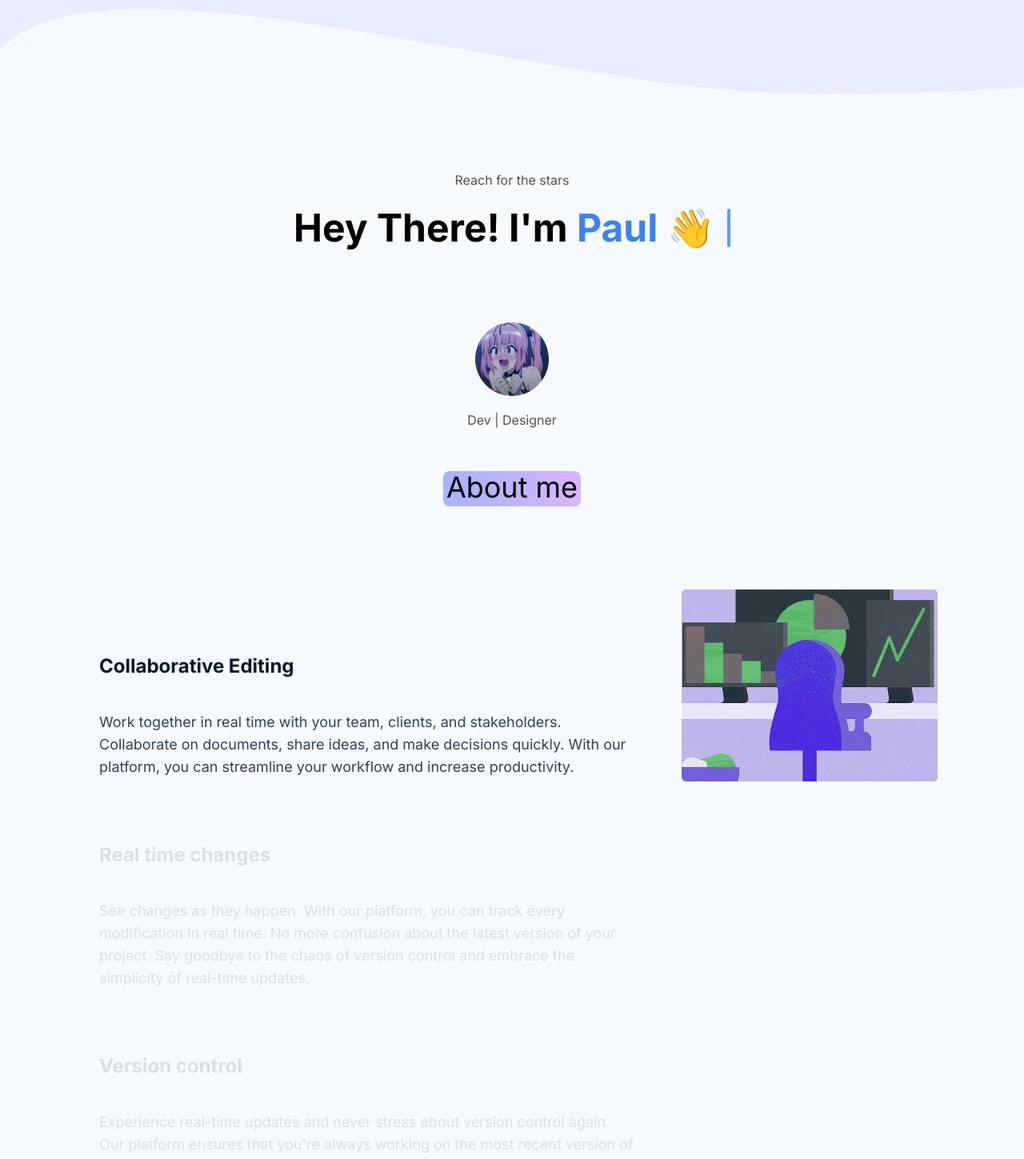
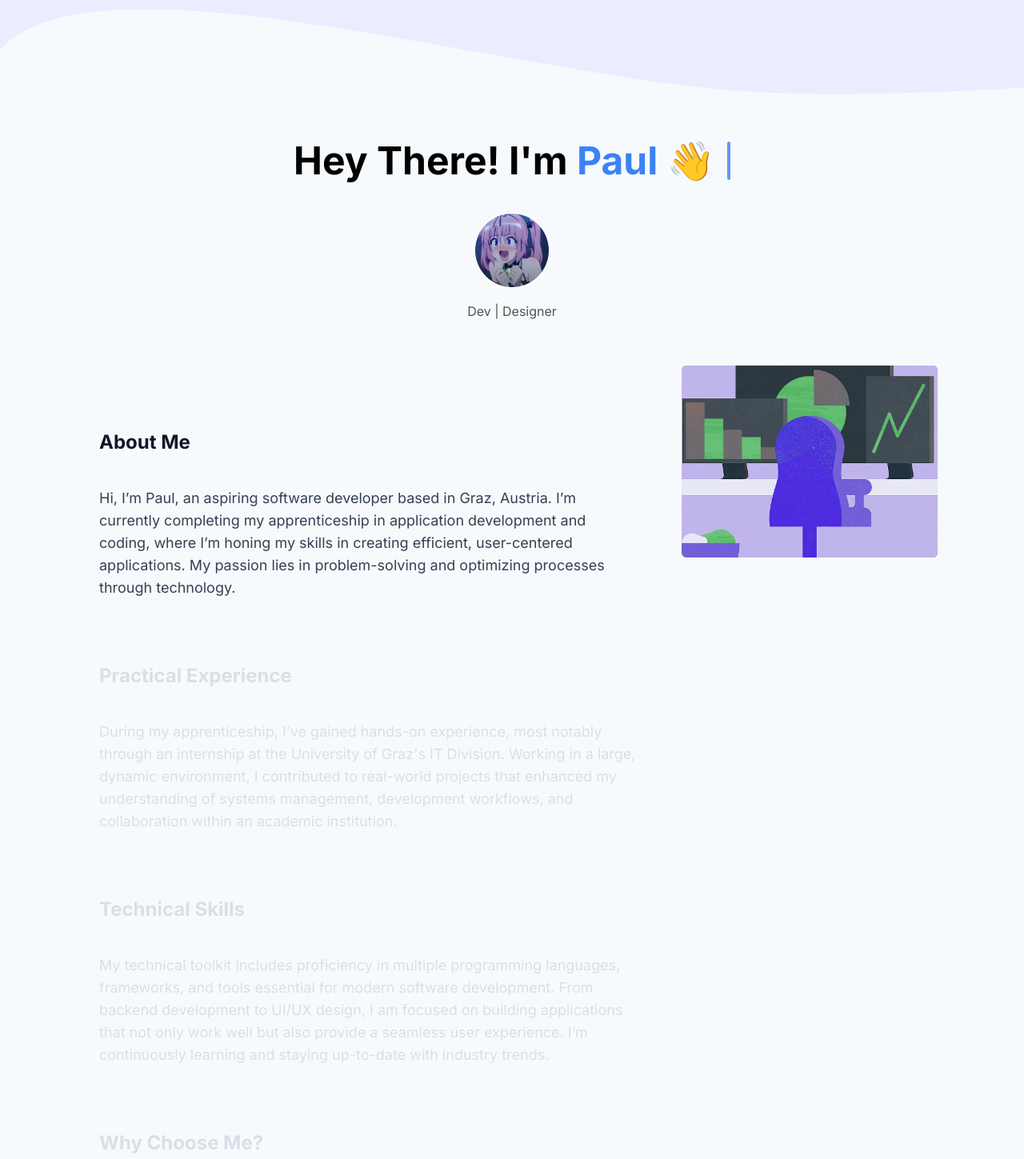
Before and after one commit to paulp111/portfolio, a Next.js app: page / in a window 1280 px wide. Shown: the part 820-2269 px from the top of the page at 80% size. Built offline with nearby package versions, Linux system fonts and the light colour scheme.

Commit message:
changed text in hoveraware, page, stickyscroll, added links to github

```diff
--- a/src/app/page.tsx
+++ b/src/app/page.tsx
@@ -10,13 +10,12 @@ import { StaticHighlight } from "@/components/ui/static-highlight";
 import { Navbar } from "@/components/Navbar";
 import { Footer } from "@/components/Footer";
 import ScrollToTopButton from "@/components/ScrollToTopButton";
-import { DirectionAwareHoverDemo } from "@/components/DirectionAwareHoverCard";
 import ScrollDownButton from "@/components/ScrollDownButton";
 import { ElonCard } from "@/components/ElonCard";
-import { Introduction } from "@/components/Introduction";
 import { RoundedImageWithTooltip } from "@/components/RoundedImageWithTooltip";
 import { TypewriterEffectSmoothDemo } from "@/components/TypewriterEffectSmoothDemo";
 import { StickyScrollRevealDemo } from "@/components/StickyScrollRevealDemo";
+import { DirectionAwareHover } from "@/components/ui/direction-aware-hover";
 
 export default function MainPage() {
   return (
@@ -43,25 +42,20 @@ export default function MainPage() {
             backgroundRepeat: "no-repeat",
           }}
         ></div>
-        {/* Typewriter */}
-        <div className="flex flex-col items-center justify-center h-[19rem]">
+
+        {/* About me Section */}
+        <div className="flex flex-col items-center justify-center mt-4">
           <TypewriterEffectSmoothDemo />
         </div>
-        {/* Testing RoundedImageWithTooltip under Introduction */}
-        <div className="flex flex-col items-center justify-center h-[5rem]">
-          <RoundedImageWithTooltip
-            imageUrl="/images/nana.JPEG"
-            altText="Description of image"
-            name="Nana"
-            designation="Your Designation"
-          />
+
+        {/* RoundedImageWithTooltip */}
+        <div className="flex flex-col items-center justify-center mt-4">
+          <RoundedImageWithTooltip imageUrl="/images/nana.JPEG" />
         </div>
 
         {/* Sticky Scroll Reveal Demo */}
-        <div className="flex flex-col items-center justify-center min-h-screen pt-20">
-          <StaticHighlight className="text-4xl mb-6">About me</StaticHighlight>
-          <StickyScrollRevealDemo />{" "}
-          {/* Adding the StickyScrollRevealDemo component */}
+        <div className="flex flex-col items-center justify-center min-h-screen pt-15">
+          <StickyScrollRevealDemo />
         </div>
 
         {/* Introduction
@@ -71,12 +65,10 @@ export default function MainPage() {
           </StaticHighlight>
           <Introduction />
         </div>
-*/}
+        */}
 
         <div className="flex flex-col items-center justify-center min-h-screen pt-20">
-          <StaticHighlight className="text-4xl mb-6">
-            Digital Dreams
-          </StaticHighlight>
+          <StaticHighlight className="text-4xl mb-6">Digital Dreams</StaticHighlight>
           <p className="text-lg text-gray-600 dark:text-gray-300 mb-4">
             Every idea starts with a spark
           </p>
@@ -92,9 +84,7 @@ export default function MainPage() {
         </div>
 
         <div className="flex flex-col items-center justify-center min-h-screen pt-10">
-          <StaticHighlight className="text-4xl mb-6">
-            Skills & Passion
-          </StaticHighlight>
+          <StaticHighlight className="text-4xl mb-6">Skills & Passion</StaticHighlight>
           <CardHoverEffectSection />
         </div>
 
@@ -104,13 +94,37 @@ export default function MainPage() {
 
         {/* Adding the Direction-Aware-Hover cards */}
         <div className="flex flex-col items-center justify-center min-h-screen pt-10">
-          <StaticHighlight className="text-4xl mb-6">
-            Explore More
-          </StaticHighlight>
+          <StaticHighlight className="text-4xl mb-6">Explore More</StaticHighlight>
           <div className="flex space-x-4">
-            <DirectionAwareHoverDemo />
-            <DirectionAwareHoverDemo />
-            <DirectionAwareHoverDemo />
+            {/* Durak Project Card */}
+            <a href="https://github.com/paulp111/Durak-" target="_blank" rel="noopener noreferrer">
+              <DirectionAwareHover videoUrl="/videos/lambo.mp4">
+                <p className="font-bold text-xl">Durak Project</p>
+                <p className="font-normal text-sm">
+                  A card game implementation using Java and JavaFX.
+                </p>
+              </DirectionAwareHover>
+            </a>
+
+            {/* PHP Shop Card */}
+            <a href="https://github.com/paulp111/php-shop" target="_blank" rel="noopener noreferrer">
+              <DirectionAwareHover videoUrl="/videos/lambo.mp4">
+                <p className="font-bold text-xl">PHP Shop</p>
+                <p className="font-normal text-sm">
+                  A simple shop system built with PHP for product management.
+                </p>
+              </DirectionAwareHover>
+            </a>
+
+            {/* Battleships Project Card */}
+            <a href="https://github.com/paulp111/Battleships_Java_Final" target="_blank" rel="noopener noreferrer">
+              <DirectionAwareHover videoUrl="/videos/lambo.mp4">
+                <p className="font-bold text-xl">Battleships Project</p>
+                <p className="font-normal text-sm">
+                  A Battleships game developed in Java with a clean user interface.
+                </p>
+              </DirectionAwareHover>
+            </a>
           </div>
         </div>
       </main>
--- a/src/app/subpage/page.tsx
+++ b/src/app/subpage/page.tsx
@@ -15,7 +15,7 @@ export default function SubPage() {
         <link rel="icon" href="/favicon.ico" />
       </Head>
 
-      <main className="bg-white dark:bg-black min-h-screen">
+      <main className="bg-[#f7fafc] dark:bg-black min-h-screen overflow-hidden">
         <div className="fixed top-0 left-0 p-4">
           <button
             onClick={() => router.back()}
--- a/src/components/RoundedImageWithTooltip.tsx
+++ b/src/components/RoundedImageWithTooltip.tsx
@@ -1,89 +1,21 @@
 "use client";
 import Image from "next/image";
-import React, { useState } from "react";
-import {
-  motion,
-  useTransform,
-  AnimatePresence,
-  useMotionValue,
-  useSpring,
-} from "framer-motion";
+import React from "react";
 
 export function RoundedImageWithTooltip({
   imageUrl,
-  altText,
-  name,
-  designation,
 }: {
   imageUrl: string;
-  altText: string;
-  name: string;
-  designation: string;
 }) {
-  const [hovered, setHovered] = useState(false);
-  const springConfig = { stiffness: 100, damping: 5 };
-  const x = useMotionValue(0);
-  const rotate = useSpring(
-    useTransform(x, [-100, 100], [-15, 15]),
-    springConfig
-  );
-  const translateX = useSpring(
-    useTransform(x, [-100, 100], [-25, 25]),
-    springConfig
-  );
-
-  const handleMouseMove = (event: any) => {
-    const halfWidth = event.target.offsetWidth / 2;
-    x.set(event.nativeEvent.offsetX - halfWidth);
-  };
-
   return (
-    <div
-      className="relative group"
-      onMouseEnter={() => setHovered(true)}
-      onMouseLeave={() => setHovered(false)}
-    >
-      <div
-        onMouseMove={handleMouseMove}
-        className="flex flex-col items-center justify-center"
-      >
-        <Image
-          height={100}
-          width={100}
-          src={imageUrl}
-          alt={altText}
-          className="object-cover rounded-full h-24 w-24 border-2 border-white transition duration-500"
-        />
-      </div>
-      <AnimatePresence>
-        {hovered && (
-          <motion.div
-            initial={{ opacity: 0, y: 20, scale: 0.6 }}
-            animate={{
-              opacity: 1,
-              y: 0,
-              scale: 1,
-              transition: {
-                type: "spring",
-                stiffness: 260,
-                damping: 10,
-              },
-            }}
-            exit={{ opacity: 0, y: 20, scale: 0.6 }}
-            style={{
-              translateX: translateX,
-              rotate: rotate,
-              whiteSpace: "nowrap",
-            }}
-            className="absolute bottom-full mb-4 flex text-xs flex-col items-center justify-center rounded-md bg-black z-50 shadow-xl px-4 py-2"
-          >
-            <div className="font-bold text-white relative z-30 text-base">
-              {name}
-            </div>
-            <div className="text-white text-xs">{designation}</div>
-          </motion.div>
-        )}
-      </AnimatePresence>
+    <div className="relative flex flex-col items-center justify-center -mt-10">
+      <Image
+        height={100}
+        width={100}
+        src={imageUrl}
+        alt=""  // alt text removed
+        className="object-cover rounded-full h-24 w-24 border-2 border-white"
+      />
       <p className="text-neutral-600 dark:text-neutral-200 text-xs sm:text-base mt-4">
         Dev | Designer
       </p>
--- a/src/components/StickyScrollRevealDemo.tsx
+++ b/src/components/StickyScrollRevealDemo.tsx
@@ -5,14 +5,14 @@ import Image from "next/image";
 
 const content = [
   {
-    title: "Collaborative Editing",
+    title: "About Me",
     description:
-      "Work together in real time with your team, clients, and stakeholders. Collaborate on documents, share ideas, and make decisions quickly. With our platform, you can streamline your workflow and increase productivity.",
+      "Hi, I’m Paul, an aspiring software developer based in Graz, Austria. I’m currently completing my apprenticeship in application development and coding, where I’m honing my skills in creating efficient, user-centered applications. My passion lies in problem-solving and optimizing processes through technology.",
     content: (
       <div className="h-full w-full flex items-center justify-center text-white">
         <Image
           src="/images/work.png"
-          alt="Collaborative Editing"
+          alt="About Me"
           layout="fill"
           objectFit="cover"
           className="rounded-md"
@@ -21,14 +21,14 @@ const content = [
     ),
   },
   {
-    title: "Real time changes",
+    title: "Practical Experience",
     description:
-      "See changes as they happen. With our platform, you can track every modification in real time. No more confusion about the latest version of your project. Say goodbye to the chaos of version control and embrace the simplicity of real-time updates.",
+      "During my apprenticeship, I’ve gained hands-on experience, most notably through an internship at the University of Graz's IT Division. Working in a large, dynamic environment, I contributed to real-world projects that enhanced my understanding of systems management, development workflows, and collaboration within an academic institution.",
     content: (
       <div className="h-full w-full flex items-center justify-center text-white">
         <Image
           src="/images/fire.png"
-          alt="Real time changes"
+          alt="Practical Experience"
           layout="fill"
           objectFit="cover"
           className="rounded-md"
@@ -37,14 +37,14 @@ const content = [
     ),
   },
   {
-    title: "Version control",
+    title: "Technical Skills",
     description:
-      "Experience real-time updates and never stress about version control again. Our platform ensures that you're always working on the most recent version of your project, eliminating the need for constant manual updates. Stay in the loop, keep your team aligned, and maintain the flow of your work without any interruptions.",
+      "My technical toolkit includes proficiency in multiple programming languages, frameworks, and tools essential for modern software development. From backend development to UI/UX design, I am focused on building applications that not only work well but also provide a seamless user experience. I’m continuously learning and staying up-to-date with industry trends.",
     content: (
       <div className="h-full w-full flex items-center justify-center text-white">
         <Image
           src="/images/doge.png"
-          alt="Version control"
+          alt="Technical Skills"
           layout="fill"
           objectFit="cover"
           className="rounded-md"
@@ -53,14 +53,14 @@ const content = [
     ),
   },
   {
-    title: "Running out of content",
+    title: "Why Choose Me?",
     description:
-      "Experience real-time updates and never stress about version control again. Our platform ensures that you're always working on the most recent version of your project, eliminating the need for constant manual updates. Stay in the loop, keep your team aligned, and maintain the flow of your work without any interruptions.",
+      "I combine practical experience with a strong work ethic, adaptability, and a genuine interest in helping teams and businesses succeed through technology. I thrive in collaborative environments and am driven by a desire to contribute to meaningful projects. Whether it's coding, troubleshooting, or improving systems, I’m committed to delivering high-quality results.",
     content: (
       <div className="h-full w-full flex items-center justify-center text-white">
         <Image
           src="/images/vac.png"
-          alt="Running out of content"
+          alt="Why Choose Me?"
           layout="fill"
           objectFit="cover"
           className="rounded-md"
@@ -72,7 +72,7 @@ const content = [
 
 export function StickyScrollRevealDemo() {
   return (
-    <div className="p-10 bg-[#f7fafc]">
+    <div className="p-10 bg-[#f7fafc] -mt-6">
       <StickyScroll content={content} />
     </div>
   );
--- a/src/components/TypewriterEffectSmoothDemo.tsx
+++ b/src/components/TypewriterEffectSmoothDemo.tsx
@@ -25,9 +25,7 @@ export function TypewriterEffectSmoothDemo() {
   useEffect(() => {
     const observer = new IntersectionObserver(
       ([entry]) => {
-        console.log("Intersection Observer entry:", entry); // Debugging line
         if (entry.isIntersecting) {
-          console.log("Component is in view"); // Debugging line
           setIsVisible(true);
           observer.disconnect();
         }
@@ -47,18 +45,17 @@ export function TypewriterEffectSmoothDemo() {
   }, []);
 
   if (!isVisible) {
-    console.log("Component is not visible yet"); // Debugging line
-    return <div ref={elementRef} className="h-[40rem]"></div>; // Placeholder to maintain layout
+    return <div ref={elementRef} className="h-[15rem]"></div>; // Reduced placeholder height
   }
 
   return (
     <div
       ref={elementRef}
-      className="flex flex-col items-center justify-center h-[40rem]"
+      className="flex flex-col items-center justify-center py-8 -mt-5"
     >
-      <p className="text-neutral-600 dark:text-neutral-200 text-xs sm:text-base">
+      {/* <p className="text-neutral-600 dark:text-neutral-200 text-xs sm:text-base">
         Reach for the stars
-      </p>
+      </p> */}
       <TypewriterEffectSmooth words={words} />
     </div>
   );
```
Also changed, not shown: src/components/LayoutGridSection.tsx (+8 -12 lines).
